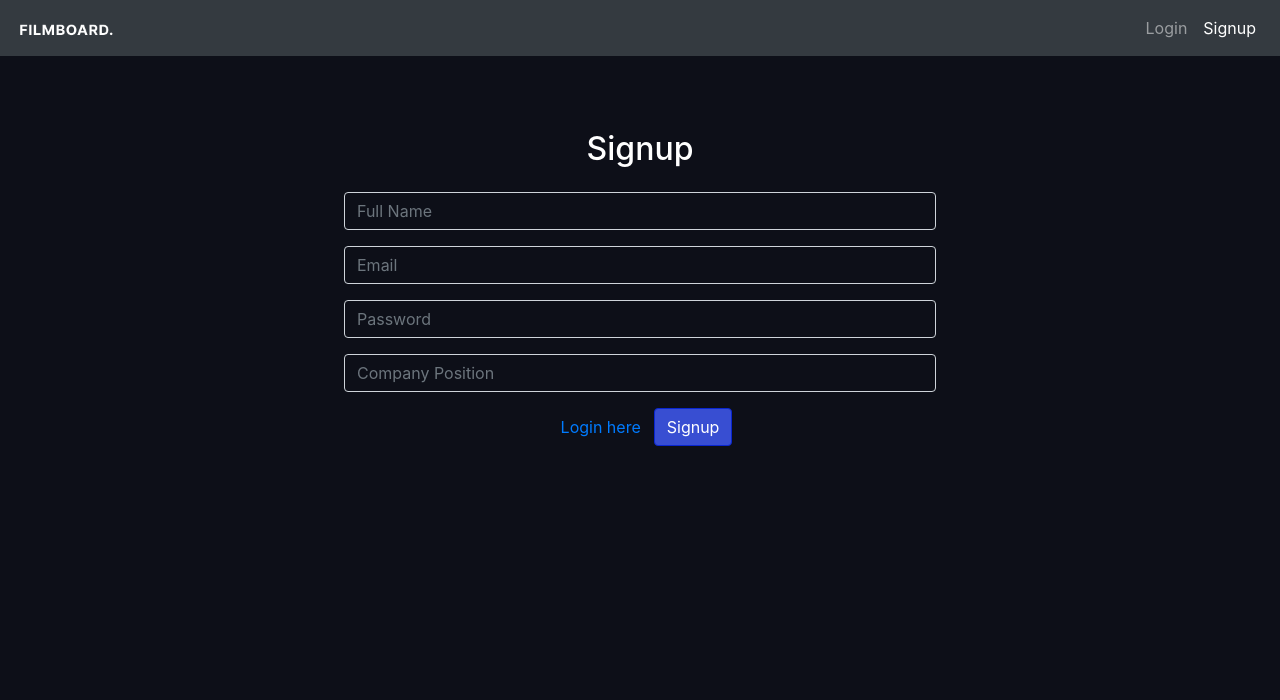
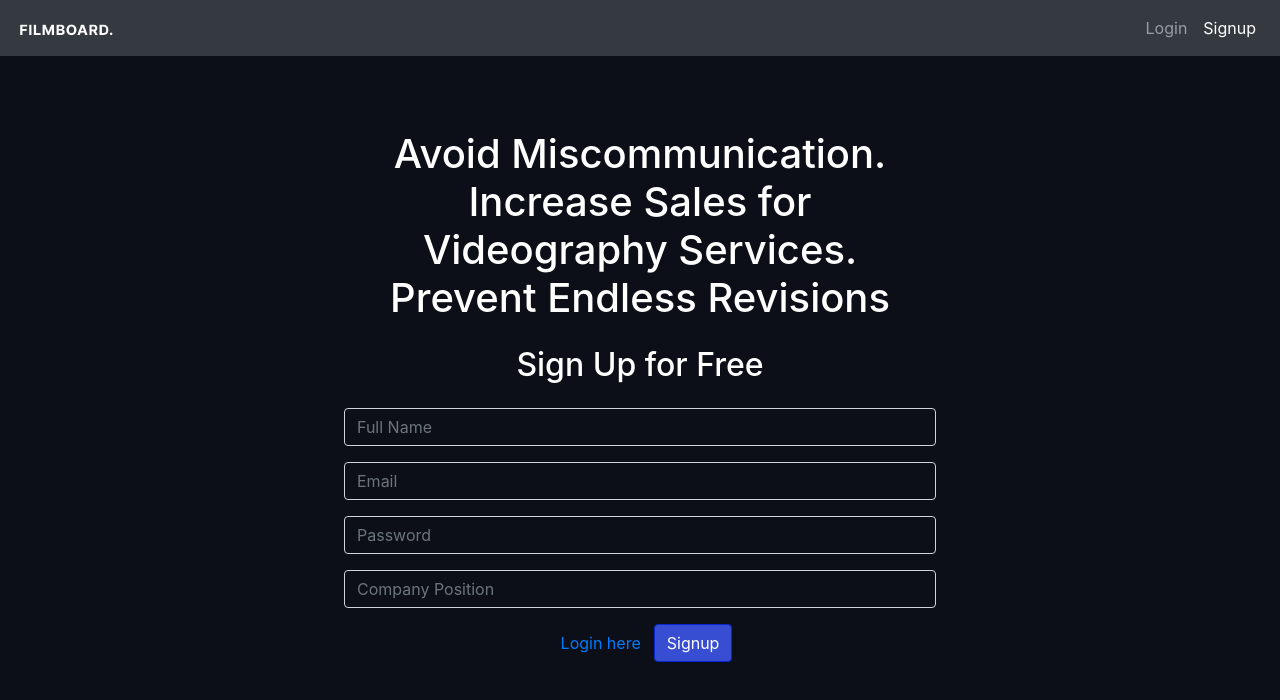
Before and after one commit to rl45/filmboard, a React (Create React App) app: page /signup in a window 1280 px wide. Shown: the top 700 px of the page. Built offline with nearby package versions, Linux system fonts and the light colour scheme.

Commit message:
Change Signup Text

```diff
--- a/src/components/Signup.js
+++ b/src/components/Signup.js
@@ -62,7 +62,8 @@ export default function Signup(props) {
         <div className="container-fluid text-center div-signup" style={{marginTop: '50px', width: '600px'}}>
             <div className="row">
                 <div className="col-12 col-sm-12 col-md-12">
-                    <h2 className="m-4">Signup</h2>
+                <h1 className="m-4">Avoid Miscommunication. Increase Sales for Videography Services. Prevent Endless Revisions</h1>
+                    <h2 className="m-4">Sign Up for Free</h2>
                     <form onSubmit={handleSignup}>
                         <div className="form-group">
                             <input type="text" className="form-control" id="txtSignupFullname"
```
